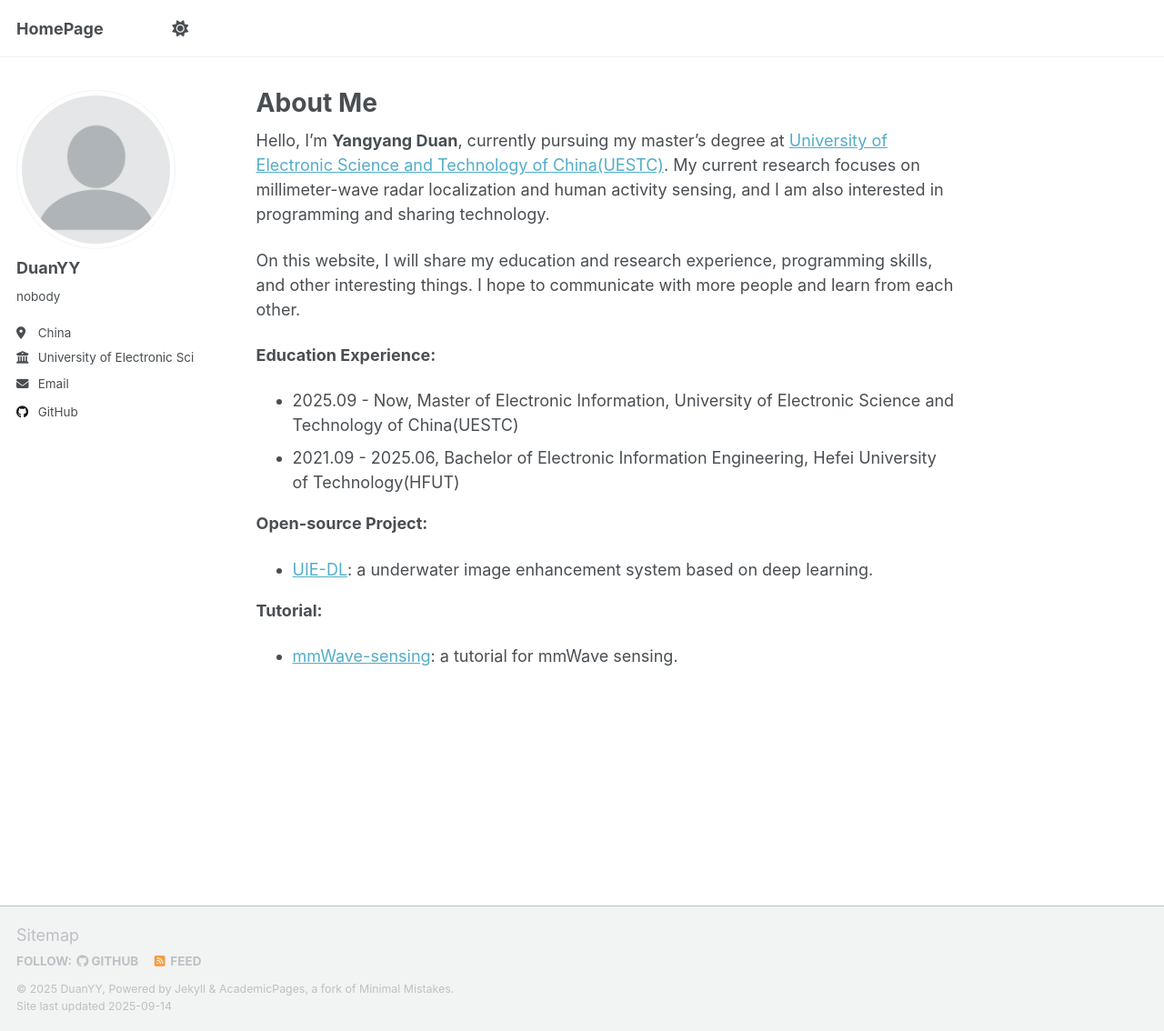
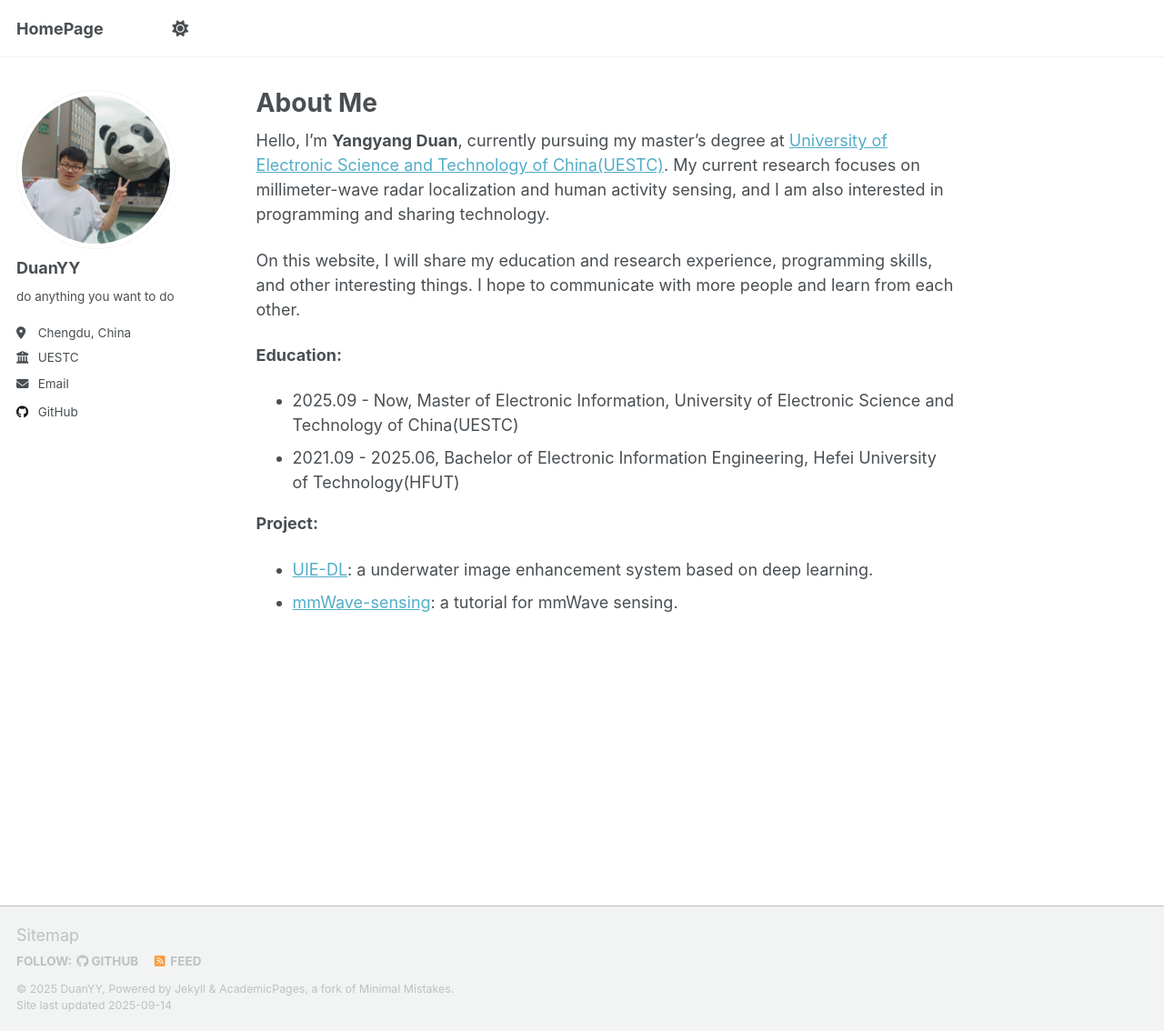
Before and after one commit to Duanyy0813/Duanyy0813.github.io, a Jekyll site: the page built from _pages/about.md, in a window 1280 px wide and 1134 px high. Shown: the whole window at 91% size. Built offline with Jekyll 4.4.1, drawn with Linux system fonts in a browser that asks for light colours; a script that is not in the unit is left out.

Commit message:
add photo

```diff
--- a/_config.yml
+++ b/_config.yml
@@ -23,12 +23,12 @@ repository               : "Duanyy0813/Duanyy0813.github.io"
 #               Additional customization can be done by editing /_includes/author-profile.html
 author:
   # Biographic information
-  avatar           : "profile.png"
+  avatar           : "photo.jpg"
   name             : "DuanYY"
   pronouns         : # example: "she/her"
-  bio              : "nobody"
-  location         : "China"
-  employer         : "University of Electronic Science and Technology of China"
+  bio              : "do anything you want to do"
+  location         : "Chengdu, China"
+  employer         : "UESTC"
   uri              : # URL
   email            : "duanyy0813@gmail.com"
 
--- a/_pages/about.md
+++ b/_pages/about.md
@@ -10,12 +10,10 @@ Hello, I'm **Yangyang Duan**, currently pursuing my master's degree at [Universi
 
 On this website, I will share my education and research experience, programming skills, and other interesting things. I hope to communicate with more people and learn from each other.
 
-**Education Experience:**
+**Education:**
 - 2025.09 - Now, Master of Electronic Information, University of Electronic Science and Technology of China(UESTC)
 - 2021.09 - 2025.06, Bachelor of Electronic Information Engineering, Hefei University of Technology(HFUT)
 
-**Open-source Project:**
+**Project:**
 - [UIE-DL](https://github.com/Duanyy0813/UIE-DL): a underwater image enhancement system based on deep learning.
-
-**Tutorial:**
 - [mmWave-sensing](https://github.com/Duanyy0813/mmWave-sensing): a tutorial for mmWave sensing.
```
Also changed, not shown: images/photo.jpg (added).
